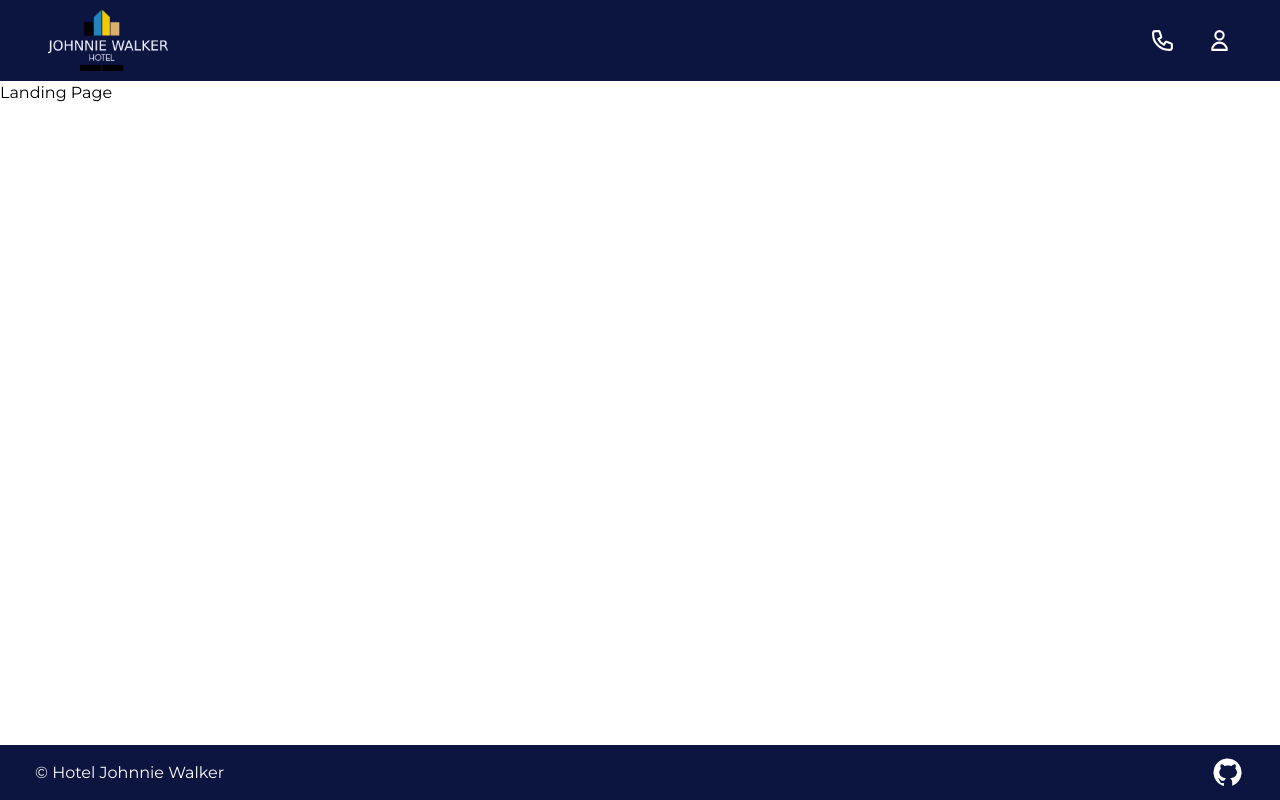
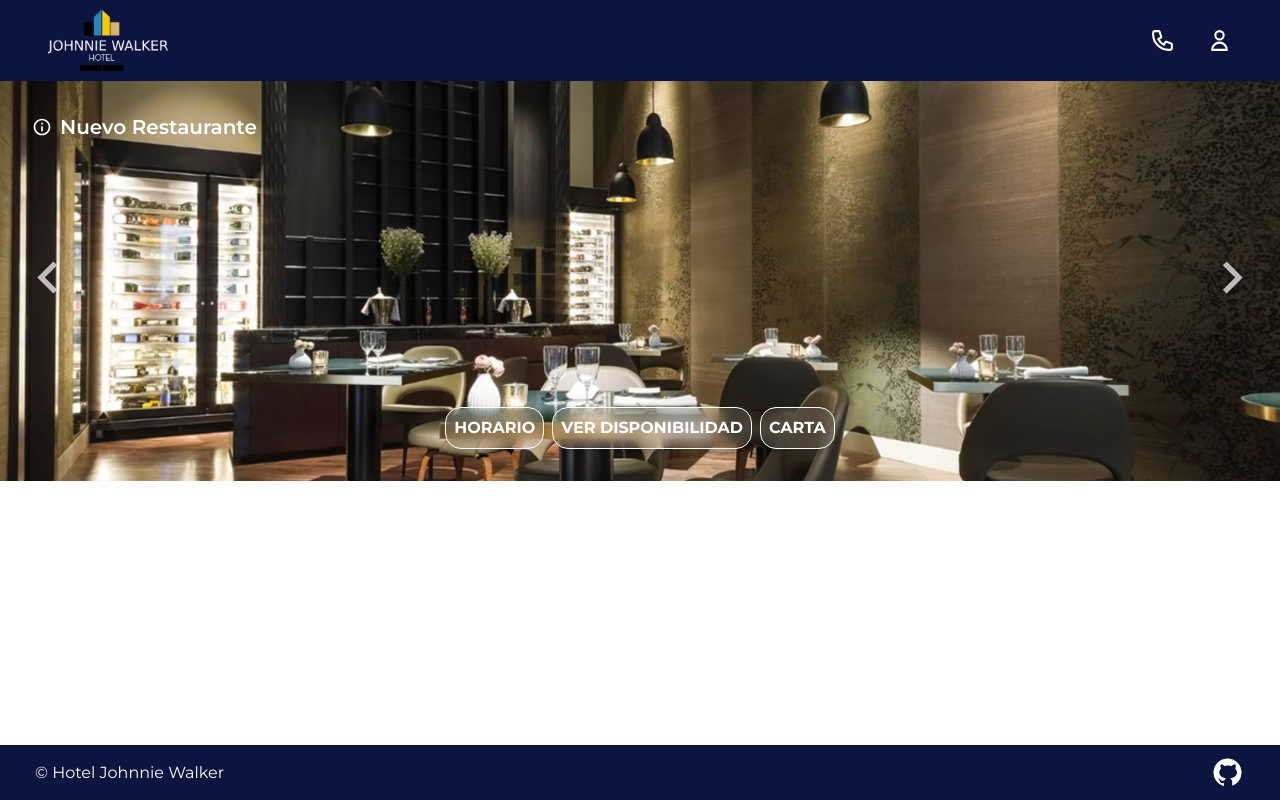
Before and after one commit to RubenMRDev/hotelJohnnieWalker, a React (Vite) app: page / in a window 1280 px wide. Built offline with nearby package versions, Linux system fonts and the light colour scheme.

Commit message:
Replaced animation to fade in and fade out and merged with RestaurantCard

```diff
--- a/src/components/Restaurant/Restaurant.jsx
+++ b/src/components/RestaurantCard/RestaurantCard.jsx
@@ -1,58 +1,43 @@
 import React, { useState } from "react";
 import { motion, AnimatePresence } from "framer-motion";
 
-const Restaurant = () => {
+const RestaurantCard = () => {
   const [currentIndex, setCurrentIndex] = useState(0);
-  const [direction, setDirection] = useState(0);
-
   const images = ["restaurant1.webp", "restaurant2.webp"];
 
   const nextImage = () => {
-    setDirection(1);
     setCurrentIndex((prevIndex) => (prevIndex + 1) % images.length);
   };
 
   const prevImage = () => {
-    setDirection(-1);
     setCurrentIndex((prevIndex) => (prevIndex - 1 + images.length) % images.length);
   };
 
-  const variants = {
-    enter: (dir) => ({
-      x: dir > 0 ? 300 : -300,
-      opacity: 0,
-    }),
-    center: {
-      x: 0,
-      opacity: 1,
-    },
-    exit: (dir) => ({
-      x: dir > 0 ? -300 : 300,
-      opacity: 0,
-    }),
+  // Variantes para animación de desvanecimiento
+  const fadeVariants = {
+    initial: { opacity: 0 },
+    animate: { opacity: 1 },
+    exit: { opacity: 0 },
   };
 
   return (
     <div className="relative w-full h-[400px] bg-gray-900 overflow-hidden">
-      {/* Imagen animada */}
       <div className="w-full h-full relative">
-        <AnimatePresence initial={false} custom={direction}>
+        <AnimatePresence>
           <motion.img
             key={images[currentIndex]}
             src={`src/assets/images/${images[currentIndex]}`}
             alt="Nuevo Restaurante"
             className="w-full h-full object-cover absolute"
-            custom={direction}
-            variants={variants}
-            initial="enter"
-            animate="center"
+            variants={fadeVariants}
+            initial="initial"
+            animate="animate"
             exit="exit"
-            transition={{ type: "tween", duration: 0.6 }}
+            transition={{ duration: 0.6 }}
           />
         </AnimatePresence>
       </div>
 
-      {/* Información del restaurante */}
       <div className="absolute top-8 left-8 flex items-center space-x-2 text-white">
         <svg
           xmlns="http://www.w3.org/2000/svg"
@@ -65,7 +50,6 @@ const Restaurant = () => {
         <h1 className="text-xl font-semibold">Nuevo Restaurante</h1>
       </div>
 
-      {/* Flechas de navegación */}
       <div className="absolute top-1/2 left-4 transform -translate-y-1/2">
         <button onClick={prevImage}>
           <svg
@@ -92,7 +76,6 @@ const Restaurant = () => {
         </button>
       </div>
 
-      {/* Botones de acción */}
       <div className="absolute bottom-8 w-full flex justify-center space-x-2 px-4">
         <button className="bg-white/10 hover:bg-white/50 hover:text-black transition duration-300 backdrop-blur-sm border border-white text-white font-bold px-2 py-2 rounded-2xl shadow-md text-xs sm:text-sm md:text-base">
           HORARIO
@@ -108,4 +91,4 @@ const Restaurant = () => {
   );
 };
 
-export default Restaurant;
+export default RestaurantCard;
--- a/src/pages/LandingPage.jsx
+++ b/src/pages/LandingPage.jsx
@@ -1,8 +1,9 @@
+import RestaurantCard from "../components/RestaurantCard/RestaurantCard";
 
 
 function LandingPage() {
   return (
-    <p>Landing Page</p>
+    <RestaurantCard />
   )
 }
 
```
